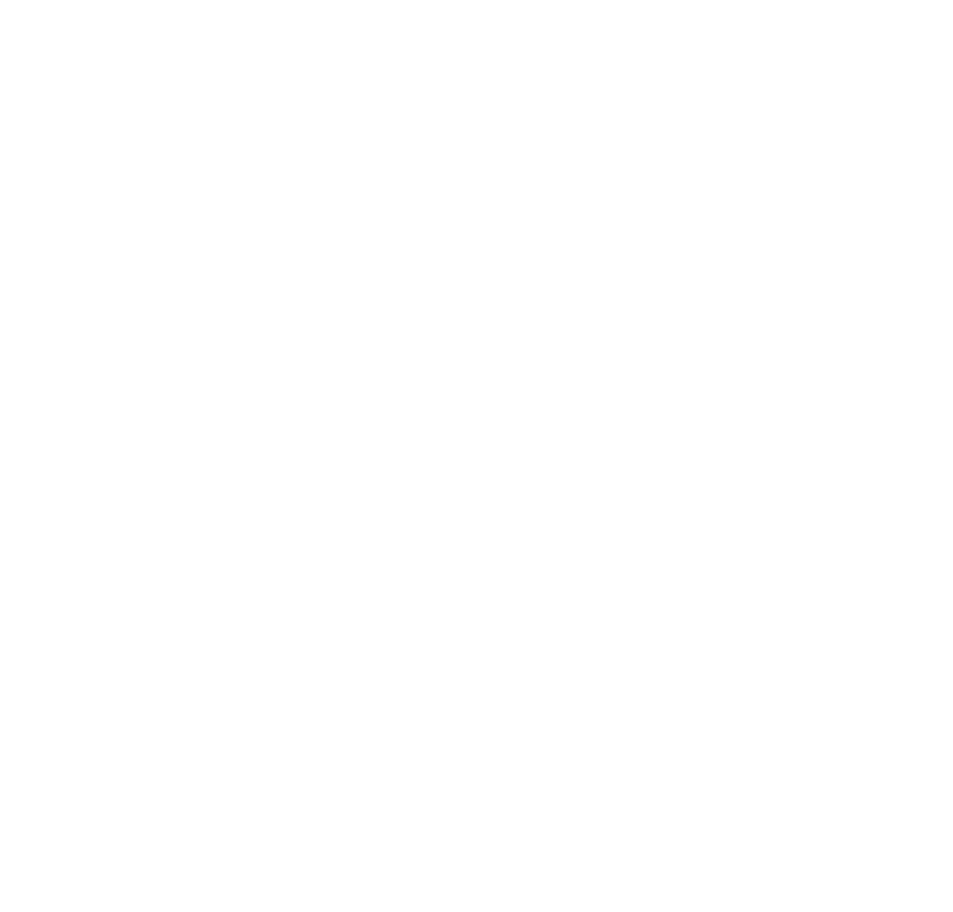
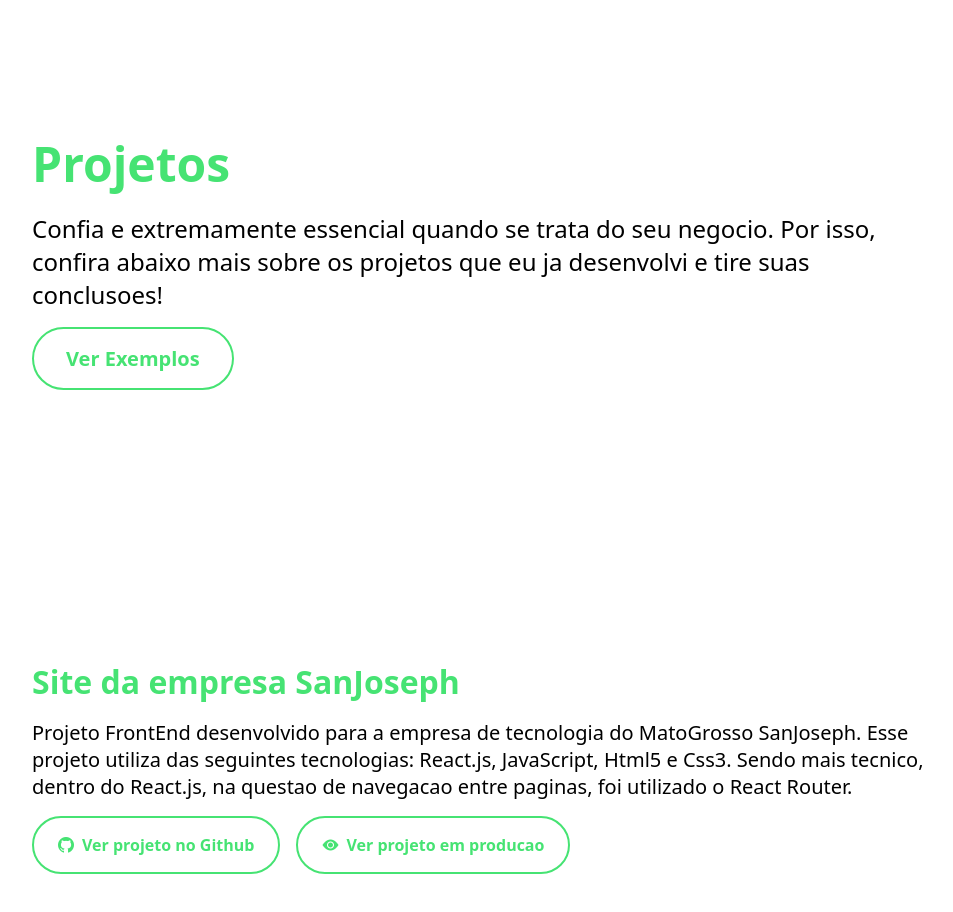
Before and after one commit to OutraContaDoLuis/portifolio, a React (Vite) app: page /projects in a window 1280 px wide. Before the commit this address had no page. Shown: the part 140-1052 px from the top of the page, without its empty margins (160-1113 px from the left). Before the commit the page ends 800 px from the top, so only its background shows below. Built offline with nearby package versions, Linux system fonts and the light colour scheme.

Commit message:
Adicionando o ProjectsPage

```diff
--- a/src/App.css
+++ b/src/App.css
@@ -37,7 +37,7 @@
 }
 
 .title--3__topbar:hover {
-  text-decoration: underline;
+  color: #46E373;
   cursor: pointer;
 }
 
--- a/src/App.jsx
+++ b/src/App.jsx
@@ -29,7 +29,7 @@
             <div className="box box--space__topbar"></div>
             <h3 className="title--3 title--3__topbar" onClick={() => changePageFunction("about")}>Sobre</h3>
             <div className="box box--space__topbar"></div>
-            <h3 className="title--3 title--3__topbar">Projetos</h3>
+            <h3 className="title--3 title--3__topbar" onClick={() => changePageFunction("projects")}>Projetos</h3>
             <div className="box box--space__topbar"></div>
             <h3 className="title--3 title--3__topbar">Contato</h3>
           </div>
--- a/src/main.jsx
+++ b/src/main.jsx
@@ -7,6 +7,7 @@
 
 import HomePage from '../src/pages/HomePage.jsx';
 import AboutPage from '../src/pages/AboutPage.jsx';
+import ProjectsPage from '../src/pages/ProjectsPage.jsx';
 
 const router = createBrowserRouter([
   {
@@ -20,6 +21,10 @@
       {
         path: "about",
         element: <AboutPage />
+      },
+      {
+        path: "projects",
+        element: <ProjectsPage />
       }
     ]
   }
--- /dev/null
+++ b/src/pages/ProjectsPage.jsx
@@ -0,0 +1,35 @@
+import '../styles/ProjectsPage.css';
+
+function ProjectPage() {
+    return (
+        <>
+            <div className="box box--column max--content--width">
+                <div id="first--box--projects" className="box max--content--view--height max--content--width">
+                    <div className="box box--column margin--1">
+                        <h1 className="projects--initial__h1 align--left">Projetos</h1>
+                        <p className="projects--initial__p align--left">Confia e extremamente essencial quando se trata do seu negocio. Por isso, confira abaixo mais sobre os projetos que eu ja desenvolvi e tire suas conclusoes!</p>
+                        <button className="projects--initial__button align--left">Ver Exemplos</button>
+                    </div>
+                </div>
+                <div id="box--projects" className="box box--column max--content--width">
+                    <div className="box box--column margin--1">
+                        <h2 className="projects__h2 align--left">Site da empresa SanJoseph</h2>
+                        <p className="projects__p">Projeto FrontEnd desenvolvido para a empresa de tecnologia do MatoGrosso SanJoseph. Esse projeto utiliza das seguintes tecnologias: React.js, JavaScript, Html5 e Css3. Sendo mais tecnico, dentro do React.js, na questao de navegacao entre paginas, foi utilizado o React Router.</p>
+                        <div className="box box--row align--left">
+                            <button className="projects__button">
+                                <i class="bi bi-github"></i>
+                                Ver projeto no Github
+                            </button>
+                            <button className="projects__button">
+                                <i class="bi bi-eye-fill"></i>
+                                Ver projeto em producao
+                            </button>
+                        </div>
+                    </div>
+                </div>
+            </div>
+        </>
+    )
+}
+
+export default ProjectPage
--- /dev/null
+++ b/src/styles/ProjectsPage.css
@@ -0,0 +1,79 @@
+#first--box--projects {
+    align-items: center;
+}
+
+.projects--initial__h1 {
+    font-weight: 600;
+    font-size: 48px;
+
+    color: #46E373;
+}
+
+.projects--initial__p {
+    margin-top: 16px;
+    font-size: 24px;
+}
+
+.projects--initial__button {
+    padding: 16px 32px;
+    font-size: 20px;
+    border: 2px solid #46E373;
+    border-radius: 32px;
+    background-color: transparent;
+    font-weight: 600;
+    font-family: system-ui, Avenir, Helvetica, Arial, sans-serif;
+    color: #46E373;
+    transition: 0.3s ease;
+    margin-top: 16px;
+
+    z-index: 2;
+}
+
+.projects--initial__button:hover {
+    cursor: pointer;
+
+    background-color: #46E373;
+    color: white;
+}
+
+#box--projects {
+    margin-bottom: 256px;
+}
+
+.projects__h2 {
+    font-weight: 600;
+    font-size: 32px;
+    color: #46E373;
+}
+
+.projects__p {
+    font-size: 20px;
+    margin-top: 16px;
+}
+
+.projects__button {
+    padding: 16px 24px;
+    font-size: 16px;
+    border: 2px solid #46E373;
+    border-radius: 32px;
+    background-color: transparent;
+    font-weight: 600;
+    font-family: system-ui, Avenir, Helvetica, Arial, sans-serif;
+    color: #46E373;
+    transition: 0.3s ease;
+    margin-top: 16px;
+    margin-right: 16px;
+
+    z-index: 2;
+}
+
+.projects__button:hover {
+    cursor: pointer;
+
+    background-color: #46E373;
+    color: white;
+}
+
+.projects__button > i {
+    margin-right: 8px;
+}
```
